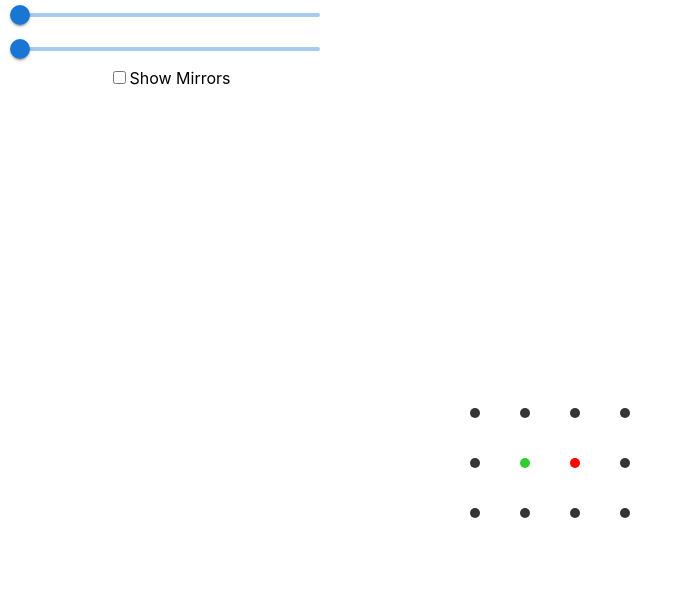
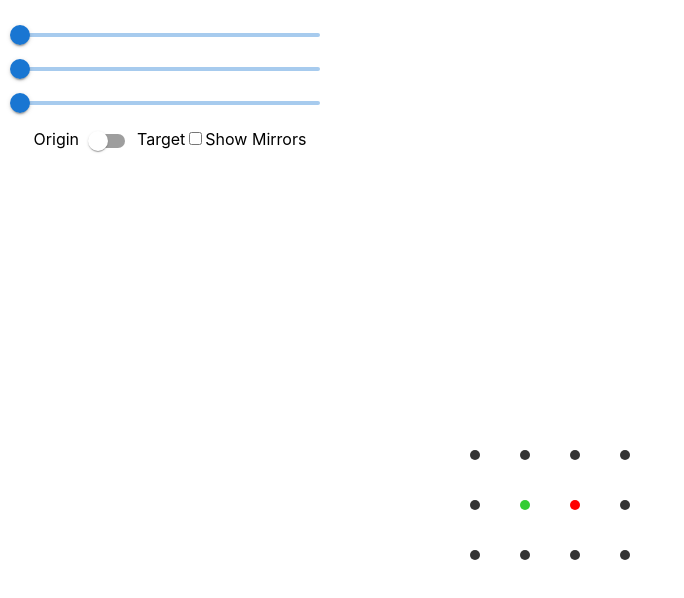
Before and after one commit to ElisabethJoan/laser-room-visualiser, a React (Create React App) app: page / in a window 1280 px wide. Shown: the top 598 px of the page, without its empty margins (0-684 px from the left). Built offline with nearby package versions, Linux system fonts and the light colour scheme.

Commit message:
added ability to move the origin or target nodesi by click + instantly reactive grid

```diff
--- a/src/App.css
+++ b/src/App.css
@@ -3,6 +3,8 @@
 }
 
 .Interface {
+  margin-top: 20px;
   margin-left: 20px;
   width: 300px;
+  height: 130px;
 }
--- a/src/App.js
+++ b/src/App.js
@@ -1,5 +1,6 @@
 import { useState, useCallback } from "react";
-import Slider from '@mui/material/Slider';
+import Slider from "@mui/material/Slider";
+import Switch from "@mui/material/Switch";
 
 import { mirrorCalculation, dimensionMirrorsCalculation, angleCalculation,
   offsetCoordinates, calculateReflections, calculateStraightLines } from "./algorithm.js";
@@ -11,12 +12,13 @@ import "./App.css";
 function App() {
   const [checked, setChecked] = useState(false);
   const [dimensions, setDimensions] = useState([3, 2]);
-  // eslint-disable-next-line
   const [origin, setOrigin] = useState([1, 1]);
-  // eslint-disable-next-line
   const [target, setTarget] = useState([2, 1]);
-  // eslint-disable-next-line
   const [distance, setDistance] = useState(4);
+  const [offsetTop, setOffsetTop] = useState(0);
+  const [offsetLeft, setOffsetLeft] = useState(0);
+  const [offsetOffset, setOffsetOffset] = useState([0, 0]);
+  const [moveOrigin, setMoveOrigin] = useState(false);
 
   const handleCheck = () => {
     setChecked(!checked);
@@ -39,9 +41,6 @@ function App() {
     lines.push(line);
   }
 
-  const [offsetTop, setOffsetTop] = useState(0);
-  const [offsetLeft, setOffsetLeft] = useState(0);
-
   // eslint-disable-next-line
   const callback = useCallback(node => {
     if (node !== null) {
@@ -49,6 +48,18 @@ function App() {
       setOffsetLeft(node.offsetLeft);
     }
   })
+
+  const changeNode = (row, col) => {
+    const middle = dimensionMirrors[0].length >> 1;
+    const x = col - dimensionMirrors[0][middle - 1]
+    const y = row - dimensionMirrors[1][middle - 1]
+    if (!moveOrigin) {
+      setOrigin([x, y]);
+      setOffsetOffset([(x - 1) * 50, (y - 1) * 50])
+    } else {
+      setTarget([x, y]);
+    }
+  }
 
   return (
     <div className="App">
@@ -59,7 +70,7 @@ function App() {
           max={3}
           value={dimensions[1]}
           onChange={(_, value) => {
-            setDimensions([dimensions[0], value])
+            setDimensions([dimensions[0], value]);
           }}
         />
         <Slider
@@ -68,9 +79,28 @@ function App() {
           max={4}
           value={dimensions[0]}
           onChange={(_, value) => {
-            setDimensions([value, dimensions[1]])
+            setDimensions([value, dimensions[1]]);
           }}
         />
+        <Slider
+          min={4}
+          step={1}
+          max={7}
+          value={distance}
+          onChange={(_, value) => {
+            setDistance(value);
+          }}
+        />
+        <label>
+          Origin
+          <Switch
+            value={moveOrigin}
+            onChange={(_, value) => {
+              setMoveOrigin(value);
+            }}
+          />
+          Target
+        </label>
         <label>
           <input
             type="checkbox"
@@ -86,13 +116,14 @@ function App() {
         dimensions={dimensionMirrors}
         checked={checked}
         forwardedCallback={callback}
+        function={changeNode}
       />
       <LaserVisualiser
         straight={lines}
         reflections={reflections}
         checked={checked}
-        topOffset={offsetTop + 5}
-        leftOffset={offsetLeft + 5}
+        topOffset={offsetTop + 5 - offsetOffset[1]}
+        leftOffset={offsetLeft + 5 - offsetOffset[0]}
       />
     </div>
   );
--- a/src/Dot/Dot.css
+++ b/src/Dot/Dot.css
@@ -1,9 +1,10 @@
 .dot {
   height: 10px;
   width: 10px;
+  color: #343434;
   background-color: #343434;
   border-radius: 10px;
-  margin: 20px 20px 40px 20px;
+  margin: 0px 20px 40px 20px;
 }
 
 .you {
@@ -15,7 +16,9 @@
 }
 
 .blank {
-  visibility: hidden;
+  margin: 0px 0px 0px 0px;
+  padding: 0px 20px 40px 20px;
+  background-color: transparent;
 }
 
 .mirror {
--- a/src/Dot/Dot.jsx
+++ b/src/Dot/Dot.jsx
@@ -3,6 +3,18 @@ import { Component } from "react";
 import "./Dot.css";
 
 export default class Dot extends Component {
+  constructor(props) {
+    super(props);
+
+    this.handleClick.bind(this);
+  }
+
+  handleClick = (row, col, type) => {
+    if (type.includes("real") && type.includes("blank")) {
+      this.props.function(row, col);
+    }
+  }
+
   render() {
     const {
       row,
@@ -34,14 +46,16 @@ export default class Dot extends Component {
         <div
           id={`${col}-${row}`}
           className={`dot ${type}`}
-          ref={this.props.forwardedCallback}>
+          ref={this.props.forwardedCallback}
+          onClick={() => this.handleClick(row, col, type)} >
         </div>
       );
     } else {
-      return (
+    return (
         <div
           id={`${col}-${row}`}
-          className={`dot ${type}`}>
+          className={`dot ${type}`}
+          onClick={() => this.handleClick(row, col, type)} >
         </div>
       );
     }
--- a/src/Grid/Grid.css
+++ b/src/Grid/Grid.css
@@ -1,6 +1,5 @@
 .grid {
-  width: 240px;
   display: grid;
   grid-auto-flow: column;
-  margin: 0;
+  justify-content: start;
 }
--- a/src/Grid/Grid.jsx
+++ b/src/Grid/Grid.jsx
@@ -17,8 +17,8 @@ export default class Grid extends Component {
     this.setState({ grid });
   }
 
-  componentDidUpdate(previousProps, previousState) {
-    if (previousProps.checked !== this.props.checked) {
+  componentDidUpdate(previousProps) {
+    if (previousProps !== this.props) {
       const grid = getInitialGrid(this.props);
       this.setState({ grid });
     }
@@ -46,6 +46,7 @@ export default class Grid extends Component {
                         isNotMirror={col.isNotMirror}
                         isVisible={col.isVisible}
                         forwardedCallback={this.props.forwardedCallback}
+                        function={this.props.function}
                       />
                     );
                   } else {
@@ -59,6 +60,7 @@ export default class Grid extends Component {
                         isWall={col.isWall}
                         isNotMirror={col.isNotMirror}
                         isVisible={col.isVisible}
+                        function={this.props.function}
                       />
                     );
                   }
```
Also changed, not shown: src/Visualiser/LaserVisualiser.jsx (+0 -11 lines).
